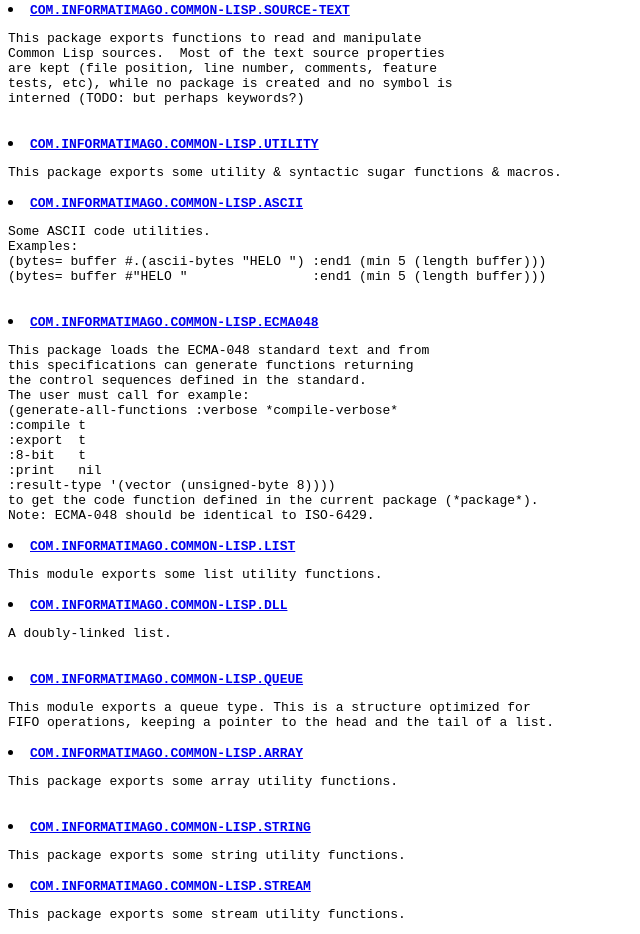
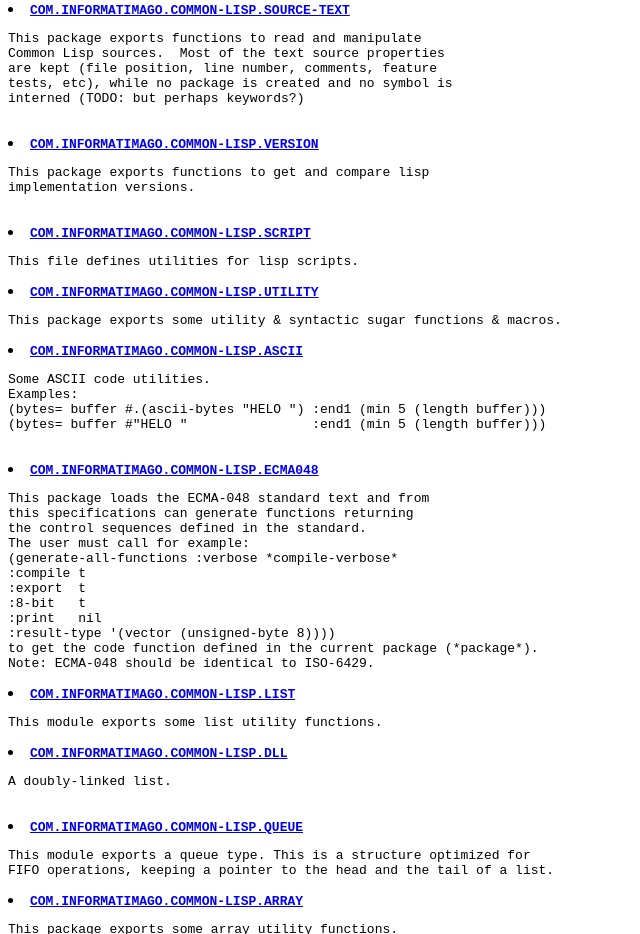
Before and after one commit to informatimago/lisp, a plain HTML site: page common-lisp/summary.html in a window 1280 px wide. Shown: the part 770-1704 px from the top of the page, without its empty margins (0-640 px from the left). Drawn offline with Linux system fonts and the light colour scheme.

```diff
--- a/common-lisp/summary.html
+++ b/common-lisp/summary.html
@@ -75,6 +75,22 @@ are kept (file position, line number, comments, feature
 tests, etc), while no package is created and no symbol is
 interned (TODO: but perhaps keywords?)
 
+</pre></li>
+<li>
+<tt>
+<b>
+<a href="http://darcs.informatimago.com/darcs/public/lisp/common-lisp/version.lisp">COM.INFORMATIMAGO.COMMON-LISP.VERSION</a></b></tt>
+<pre>
+This package exports functions to get and compare lisp
+implementation versions.
+
+</pre></li>
+<li>
+<tt>
+<b>
+<a href="http://darcs.informatimago.com/darcs/public/lisp/common-lisp/script.lisp">COM.INFORMATIMAGO.COMMON-LISP.SCRIPT</a></b></tt>
+<pre>
+This file defines utilities for lisp scripts.
 </pre></li>
 <li>
 <tt>
```
Also changed, not shown: 3 other files.
